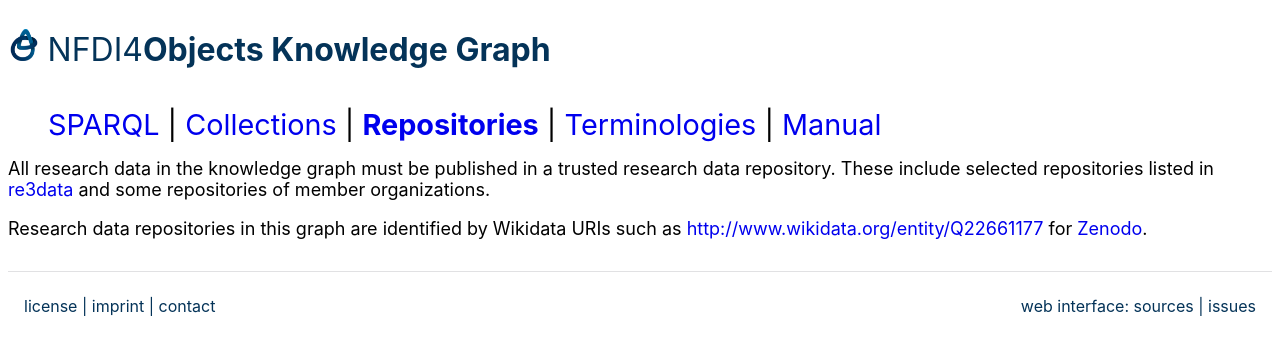
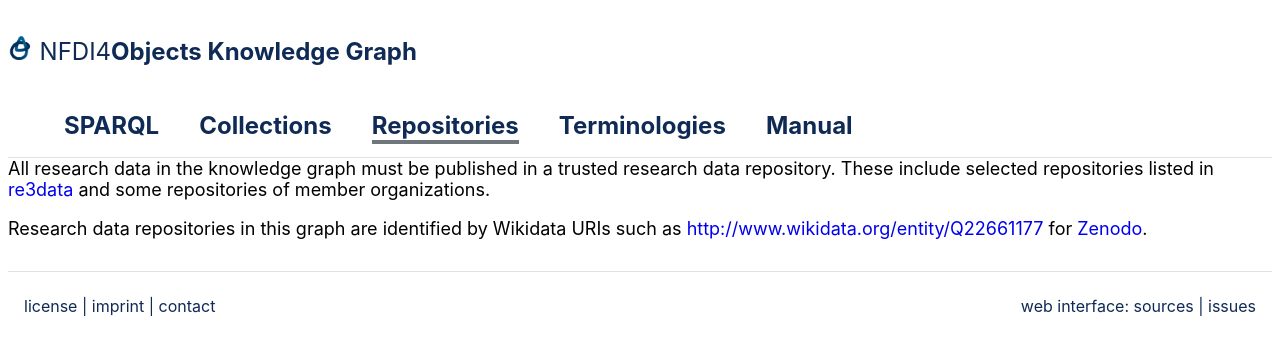
Before and after one commit to nfdi4objects/n4o-graph-apis, a Flask app: page /repository in a window 1280 px wide. Shown: the top 355 px of the page. Run offline with Flask 3, Linux system fonts and the light colour scheme; parts of the project's set-up code (start-up, migrations or seed data) failed here and were passed over; some libraries are stand-ins or nearby versions.

Commit message:
Adjust layout to N4O website

```diff
--- a/static/style.css
+++ b/static/style.css
@@ -2,7 +2,7 @@
   --bs-font-sans-serif: "Source Sans Pro", -apple-system, BlinkMacSystemFont, "Segoe UI", Roboto, "Helvetica Neue", Arial, sans-serif, "Apple Color Emoji", "Segoe UI Emoji", "Segoe UI Symbol";
   --bs-font-monospace: SFMono-Regular, Menlo, Monaco, Consolas, "Liberation Mono", "Courier New", monospace;
   --bs-body-font-family: "PT Sans", -apple-system, BlinkMacSystemFont, 'Helvetica Neue', Helvetica, sans-serif;
-  --font-color: #043358;
+  --font-color: #0f2a55;
 }
 
 html {
@@ -10,12 +10,20 @@ html {
 }
 a { text-decoration: none; }
 a:hover { text-decoration: underline; }
-h1 > a { color: var(--font-color); }
+h1 > a {
+  color: var(--font-color);
+  font-size: x-large;
+}
 h1, h2, h3, h4 { color: var(--font-color); }
 header > h1, header > nav {
   display: inline-block;
 }
-
+header > nav > ul > li > a {
+  margin: 0 1rem;
+  font-size: x-large;
+  font-weight: bold;
+  color: var(--font-color);
+}
 p {
   margin-block-start: 0em;
   font-size: large;
@@ -24,11 +32,12 @@ nav > ul > li {
   font-size: 1.8em;
   display: inline;
 }
-nav > ul > li:not(:last-child)::after {
-  content: " | ";
+nav > ul > li > a.selected, nav > ul > li > a:hover {
+  border-bottom: 4px solid #6f777d;
+  text-decoration: none;
 }
-nav > ul > li > a.selected {
-  font-weight: bold;
+header {
+  border-bottom: .1rem solid #E1E1E3;
 }
 
 .message {
```
